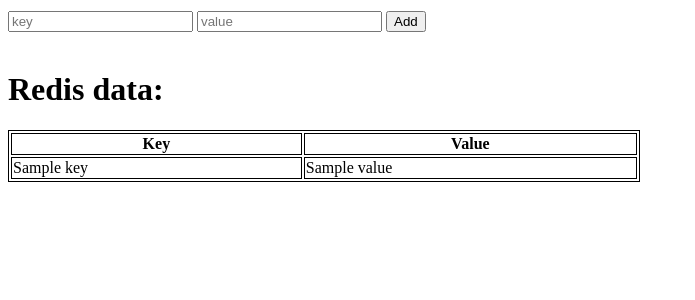
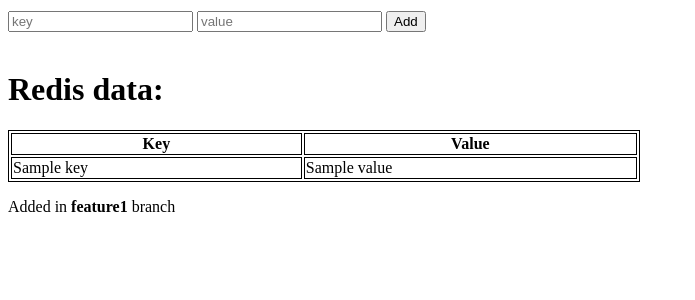
Before and after one commit to f5AFfMhv/DevOps-test-project, a Flask app: template app/templates/index.html in a window 1280 px wide. Shown: the part 137-437 px from the top of the page, without its empty margins (0-695 px from the left). Run offline with Flask 2, Linux system fonts and the light colour scheme; the template is opened without the code that fills it: most values are stand-ins (such as "Sample title", 1, 10 or a date in 2020).

Commit message:
added feature

```diff
--- a/app/templates/index.html
+++ b/app/templates/index.html
@@ -25,5 +25,6 @@
         </tr>
         {% endfor %}
       </table>
+      <p>Added in <b>feature1</b> branch</p>
 </body>
 </html>
```
